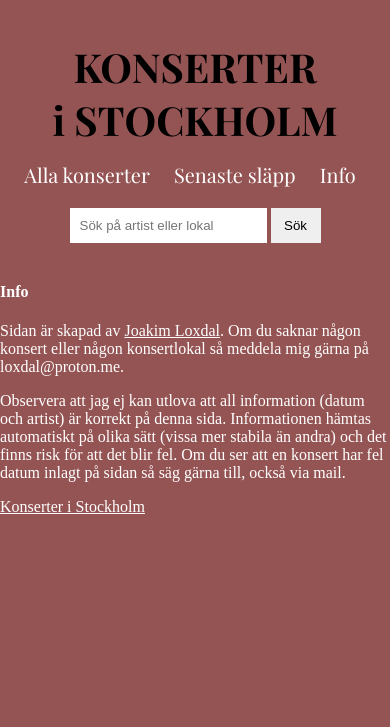
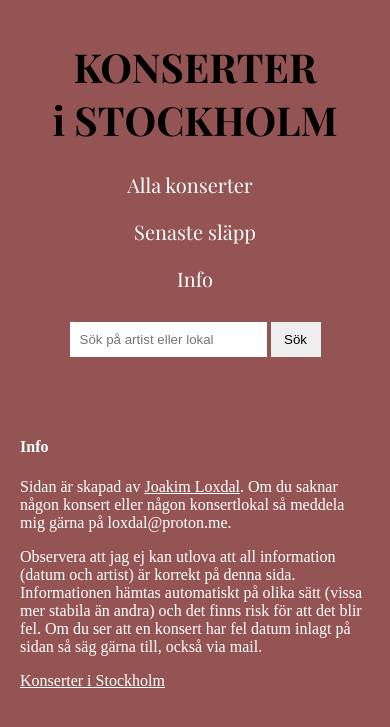
Before and after one commit to mrkickling/konserteristockholm, a PHP site: page /info.php in a window 390 px wide. Shown: the top 727 px of the page. Run offline with PHP 8.4, Linux system fonts and the light colour scheme.

Commit message:
nav responsiveness

```diff
--- a/web/assets/style.css
+++ b/web/assets/style.css
@@ -78,6 +78,7 @@ header nav {
 header nav a {
     font-family: Playfair;
     font-size: 20px;
+    display: block;
     padding: 10px;
     color: white;
 }
@@ -185,6 +186,9 @@ header nav form {
 }
 
 
+.info {
+    padding: 20px;
+}
 .info a {
     color: white;
 }
@@ -239,6 +243,11 @@ header nav form {
 
     header nav a {
         padding: 10px;
+        display: inline;
+    }
+
+    .info {
+        padding: 0px;
     }
 
   }
```
